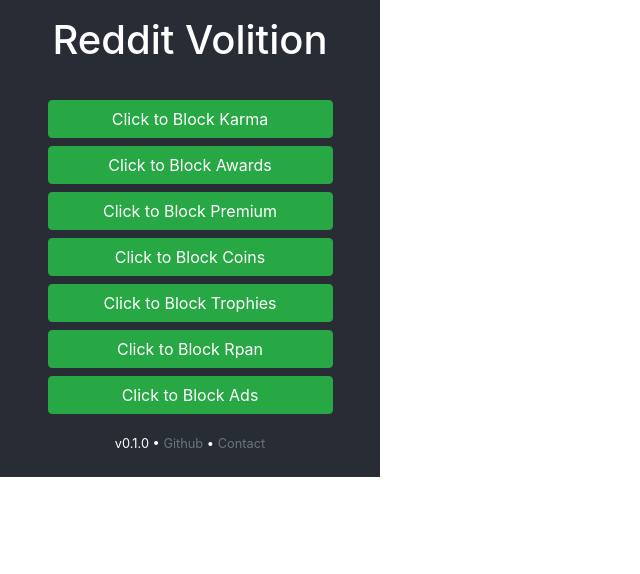
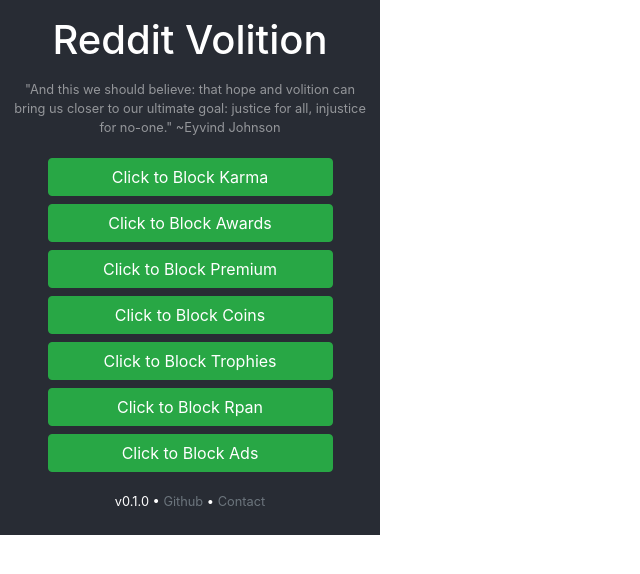
Before and after one commit to BeckTimothy/reddit-volition, a React (Create React App) app in the folder volition/: page / in a window 1280 px wide. Shown: the top 574 px of the page, without its empty margins (0-640 px from the left). Built offline with nearby package versions, Linux system fonts and the light colour scheme.

Commit message:
STABLE - added infobanner, moved quote generator there. Need to swap it with conditional warnings or whatever necessary

```diff
--- a/volition/src/App.js
+++ b/volition/src/App.js
@@ -20,29 +20,20 @@
 import Row from "react-bootstrap/Row";
 import Col from "react-bootstrap/Col";
 import {ButtonSpan} from "./components/ButtonSpan.js"
+import {InfoBanner} from "./components/InfoBanner.js"
 import 'bootstrap/dist/css/bootstrap.css';
-//
-//const getQuote = () => {
-//	let quoteArr = [
-//		"\"A person with half volition goes backwards and forwards, but makes no progress on even the smoothest of roads.\" ~ Thomas Carlyle",
-//		"\"Volition . . . takes place only when there are a number of conflicting systems of ideas, and depends on our having a complex field of consciousness.\" ~ William James",
-//		"\"And this we should believe: that hope and volition can bring us closer to our ultimate goal: justice for all, injustice for no-one.\" ~ Eyvind Johnson",
-//		"\"We must look deeply into the nature of our volition to see whether it is pushing us in the direction of liberation from suffering and toward peace and compassion, or in the direction of affliction and misery. What is it that we really want deep in our heart? Is it money, fame, power? Or is it finding inner peace, being able to live life fully and enjoy the present moment?\" ~ Nhat Hanh",
-//		"\"Only the human spirit can act with volition and consciously change itself; it is the only thing in all creation that is not entirely at the mercy of forces outside itself.\" ~ Dean Koontz",
-//		"\"Reality is how we interpret it. Imagination and volition play a part in that interpretation. Which means that all reality is to some extent a fiction.\" ~ Yann Martel",
-//		"\"Liberty is not about class war, income war, race war, national war, a war between the sexes, or any other conflict apart from the core conflict between individuals and those who would seek power and control over the human spirit. Liberty is the dream that we can all work together, in ways of our choosing and of our own human volition, to realize a better life.\" ~ Jeffrey Tucker"
-//	]
-//	return quoteArr[Math.floor(Math.random() * Math.floor(quoteArr.length - 1))];
-//};
 
 function App() {
   return (
     <div className="App">
         <Col className={'d-flex justify-content-around'}>
-           <Row className={'py-3'}>
+           <Row className={'pt-3'}>
               <h1>Reddit Volition</h1>
            </Row>
         </Col>
+       <Col>
+          <InfoBanner />
+       </Col>
          <Col className={'d-flex flex-column justify-content-around py-2'}>
             <ButtonSpan category={'volitionKarma'} />
             <ButtonSpan category={'volitionAwards'} />
--- /dev/null
+++ b/volition/src/components/InfoBanner.js
@@ -0,0 +1,51 @@
+/*
+ * Copyright (C) 2021 Timothy Beck <dev@timothybeck.com>
+ **********************************************************************
+ * * * * * * * * * * * * * RedditVolition * * * * * * * * * * * * * * *
+ **********************************************************************
+ * This program is free software: you can redistribute it and/or modify
+ * it under the terms of the GNU General Public License as published by
+ * the Free Software Foundation, either version 3 of the License, or
+ * (at your option) any later version.
+ *
+ * This program is distributed in the hope that it will be useful,
+ * but WITHOUT ANY WARRANTY; without even the implied warranty of
+ * MERCHANTABILITY or FITNESS FOR A PARTICULAR PURPOSE.  See the
+ * GNU General Public License for more details.
+ *
+ * You should have received a copy of the GNU General Public License
+ * along with this program.  If not, see <https://www.gnu.org/licenses/>.
+*/
+import Row from "react-bootstrap/Row";
+/* global chrome */
+/* global sync */
+
+export const InfoBanner = (props) => {
+
+	const getQuote = () => {
+		let quoteArr = [
+			"\"A person with half volition goes backwards and forwards, but makes no progress on even the smoothest of roads.\" ~Thomas Carlyle",
+			"\"Volition . . . takes place only when there are a number of conflicting systems of ideas, and depends on our having a complex field of consciousness.\" ~William James",
+			"\"And this we should believe: that hope and volition can bring us closer to our ultimate goal: justice for all, injustice for no-one.\" ~Eyvind Johnson",
+			"\"We must look deeply into the nature of our volition to see whether it is pushing us in the direction of liberation from suffering and toward peace and compassion, or in the direction of affliction and misery. What is it that we really want deep in our heart?\" ~Nhat Hanh",
+			"\"Only the human spirit can act with volition and consciously change itself; it is the only thing in all creation that is not entirely at the mercy of forces outside itself.\" ~Dean Koontz",
+			"\"Reality is how we interpret it. Imagination and volition play a part in that interpretation. Which means that all reality is to some extent a fiction.\" ~Yann Martel",
+			"\"Liberty is not about class war, income war, race war, national war, a war between the sexes, or any other conflict apart from the core conflict between individuals and those who would seek power and control over the human spirit. Liberty is the dream that we can all work together, in ways of our choosing and of our own human volition, to realize a better life.\" ~Jeffrey Tucker"
+		]
+		return quoteArr[Math.floor(Math.random() * Math.floor(quoteArr.length))];
+	};
+
+	if(true) {
+		return (
+			<Row className={'d-flex justify-content-center p-2'}>
+				<span style={{fontSize: '0.8rem'}} className={'text-secondary text-muted text-white-50 text-light text-white'}>{getQuote()}</span>
+			</Row>
+		);
+	} else {
+		return (
+			<Row className={'d-flex justify-content-center'}>
+
+			</Row>
+		);
+	}
+};
```
